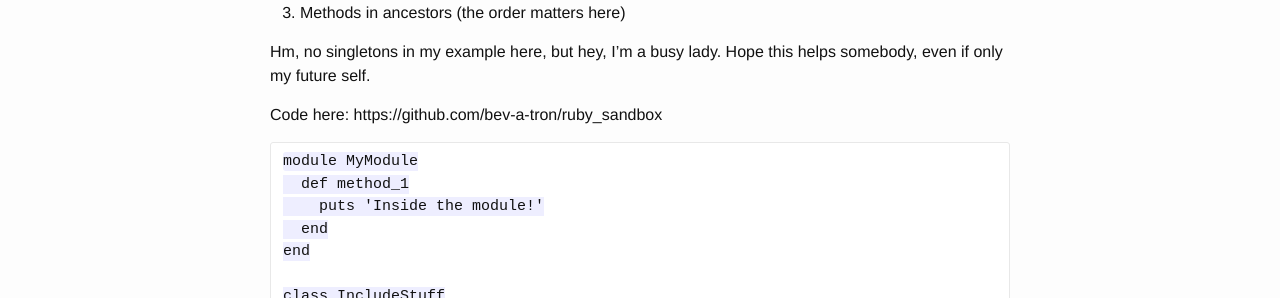
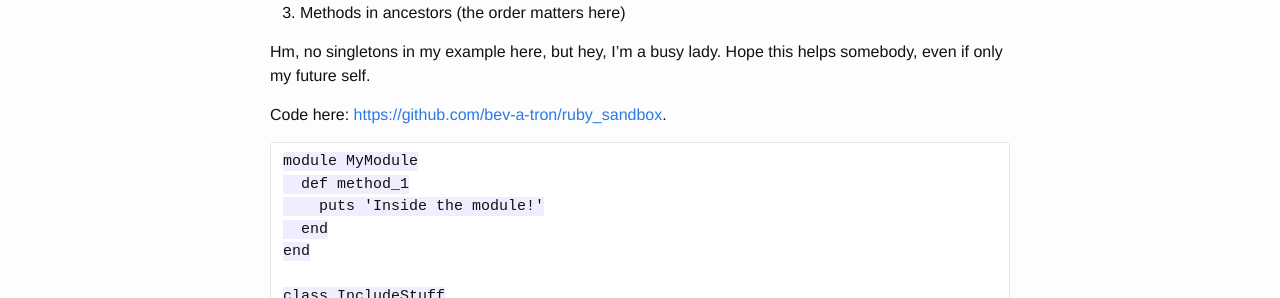
Before and after one commit to bev-a-tron/bev-a-tron.github.io, a Jekyll site: the page built from _posts/2015-12-28-which-method-wins.markdown, in a window 1280 px wide. Shown: the part 415-713 px from the top of the page. Built offline with Jekyll 4.4.1, drawn with Linux system fonts in a browser that asks for light colours; part of the change alters nothing that is shown.

Commit message:
Fix kramdown code blocks, add link

````diff
--- a/_posts/2015-12-28-which-method-wins.markdown
+++ b/_posts/2015-12-28-which-method-wins.markdown
@@ -15,9 +15,9 @@ Then, I realized this hierarchy is written down in "The Ruby Way".  Basically, w
 
 Hm, no singletons in my example here, but hey, I'm a busy lady.  Hope this helps somebody, even if only my future self.
 
-Code here: https://github.com/bev-a-tron/ruby_sandbox
+Code here: [https://github.com/bev-a-tron/ruby_sandbox](https://github.com/bev-a-tron/ruby_sandbox).
 
-```
+~~~~~~~~
 module MyModule
   def method_1
     puts 'Inside the module!'
@@ -66,6 +66,6 @@ end
 x = NewNewStuff.new
 x.method_1  # Inside the new new stuff class!
 
-```
+~~~~~~~~
 
 ![Signature]({{site.url}}/assets/clear_whale.png)
````
